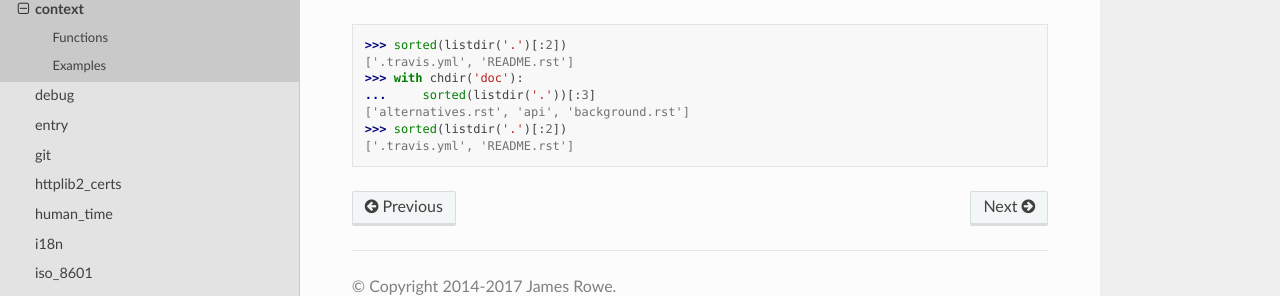
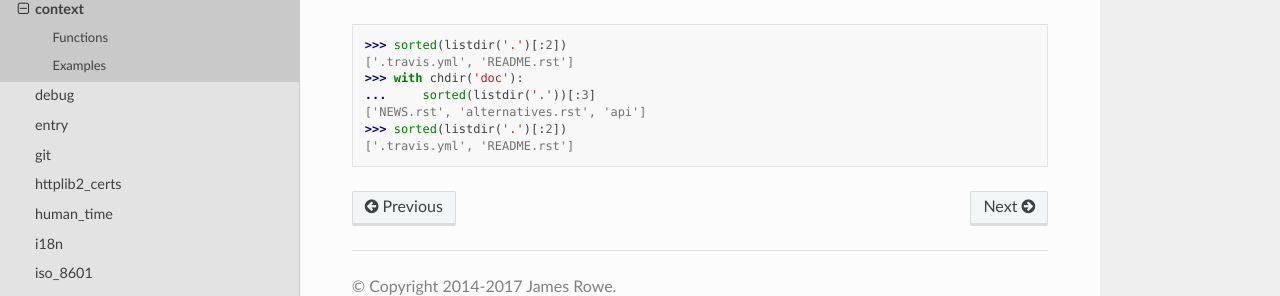
Before and after one commit to JNRowe/jnrbase, a Sphinx documentation site: the page built from doc/api/context.rst, in a window 1280 px wide. Shown: the part 372-668 px from the top of the page. Built offline with Sphinx 7.4.7 and the Read the Docs theme 2.0.0, drawn with Linux system fonts in a browser that asks for light colours.

Commit message:
[QA] Fix broken Sphinx doctests
Broken since 68bbb86, and now checked in a hook ;)

```diff
--- a/doc/api/context.rst
+++ b/doc/api/context.rst
@@ -25,6 +25,6 @@ Examples
     ['.travis.yml', 'README.rst']
     >>> with chdir('doc'):
     ...     sorted(listdir('.'))[:3]
-    ['alternatives.rst', 'api', 'background.rst']
+    ['NEWS.rst', 'alternatives.rst', 'api']
     >>> sorted(listdir('.')[:2])
     ['.travis.yml', 'README.rst']
--- a/doc/api/pip_support.rst
+++ b/doc/api/pip_support.rst
@@ -21,4 +21,4 @@ Examples
    :options: +ELLIPSIS
 
     >>> parse_requires('extra/requirements-test.txt')
-    ['click>=3.0', ..., 'pytest-cov>=1.8']
+    ['click>=3.0', ..., 'pytest-randomly>=1.2']
```
